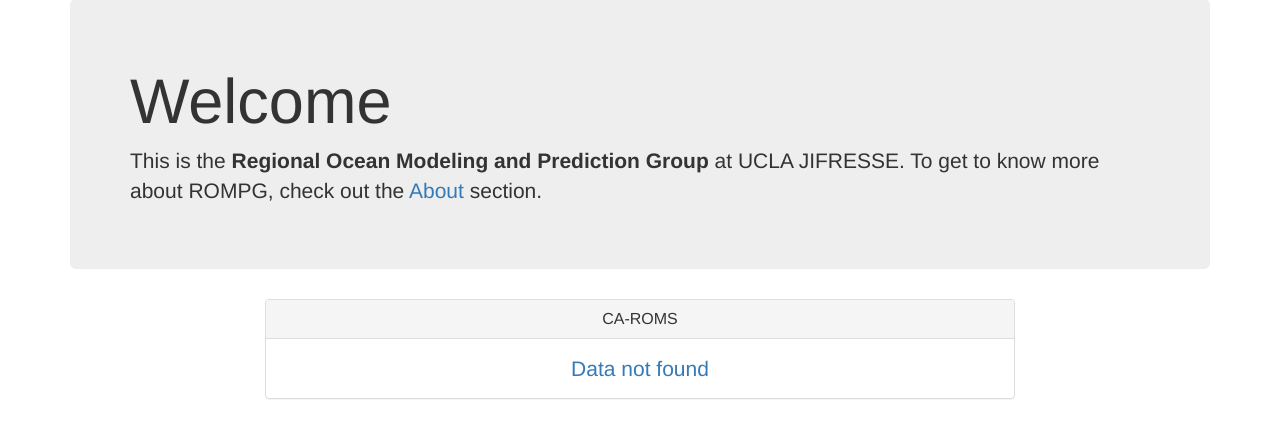
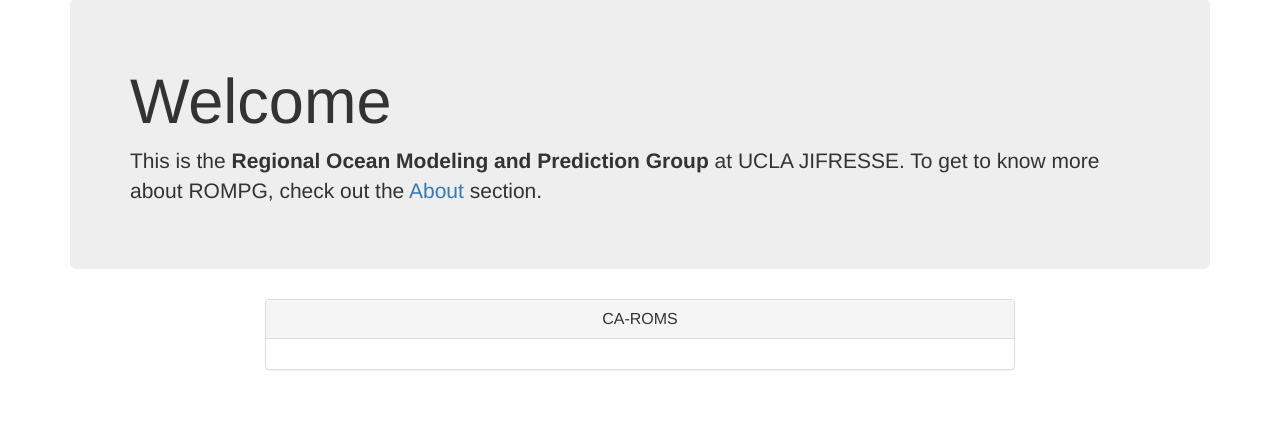
Before and after one commit to GotEmB/rompg, a Node project: template views/home/index.jade in a window 1280 px wide. Shown: the part 71-519 px from the top of the page. Run offline with Node 20 templates, Linux system fonts and the light colour scheme; the template is opened without the code that fills it, so the values that code supplies are empty; some libraries are stand-ins or nearby versions.

Commit message:
Hide not found till 'not found'

```diff
--- a/views/home/index.jade
+++ b/views/home/index.jade
@@ -17,4 +17,4 @@ block content
 					.panel-body.text-center
 						a(href = "/roms")
 							img(data-bind-src = "latestCaRomsImagePath", data-event-error = "appContext.homeContext.latestCaRomsImageError", data-hideif = "latestCaRomsImageError", style = "max-width: 100%")
-							.lead(data-showif = "latestCaRomsImageError", style = "margin-bottom: 0") Data not found
+							.lead(data-showif = "latestCaRomsImageError", style = "margin-bottom: 0; display: none") Latest data not found
--- a/views/roms/index.jade
+++ b/views/roms/index.jade
@@ -50,4 +50,4 @@ block content
 											| 21 UTC
 					.col-md-8.col-lg-9.text-center
 						img(data-bind-src = "imgPath", data-event-error = "appContext.romsContext.caRoms.imageError", data-event-load = "appContext.romsContext.caRoms.imageLoad", data-hideif = "imageError", style = "max-width: 100%")
-						.lead(data-showif = "imageError", style = "margin-bottom: 0") Data not found
+						.lead(data-showif = "imageError", style = "margin-bottom: 0; display: none") Data not found
```
